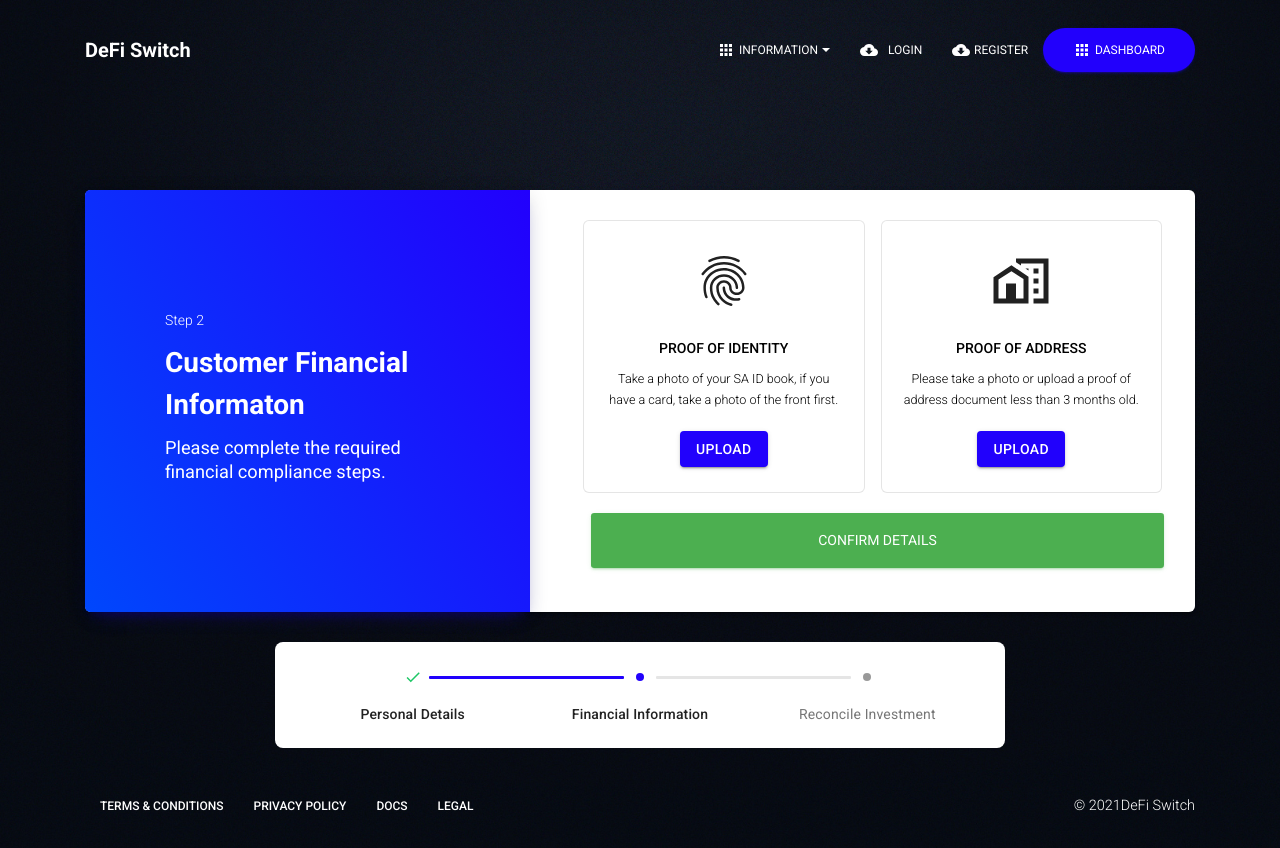
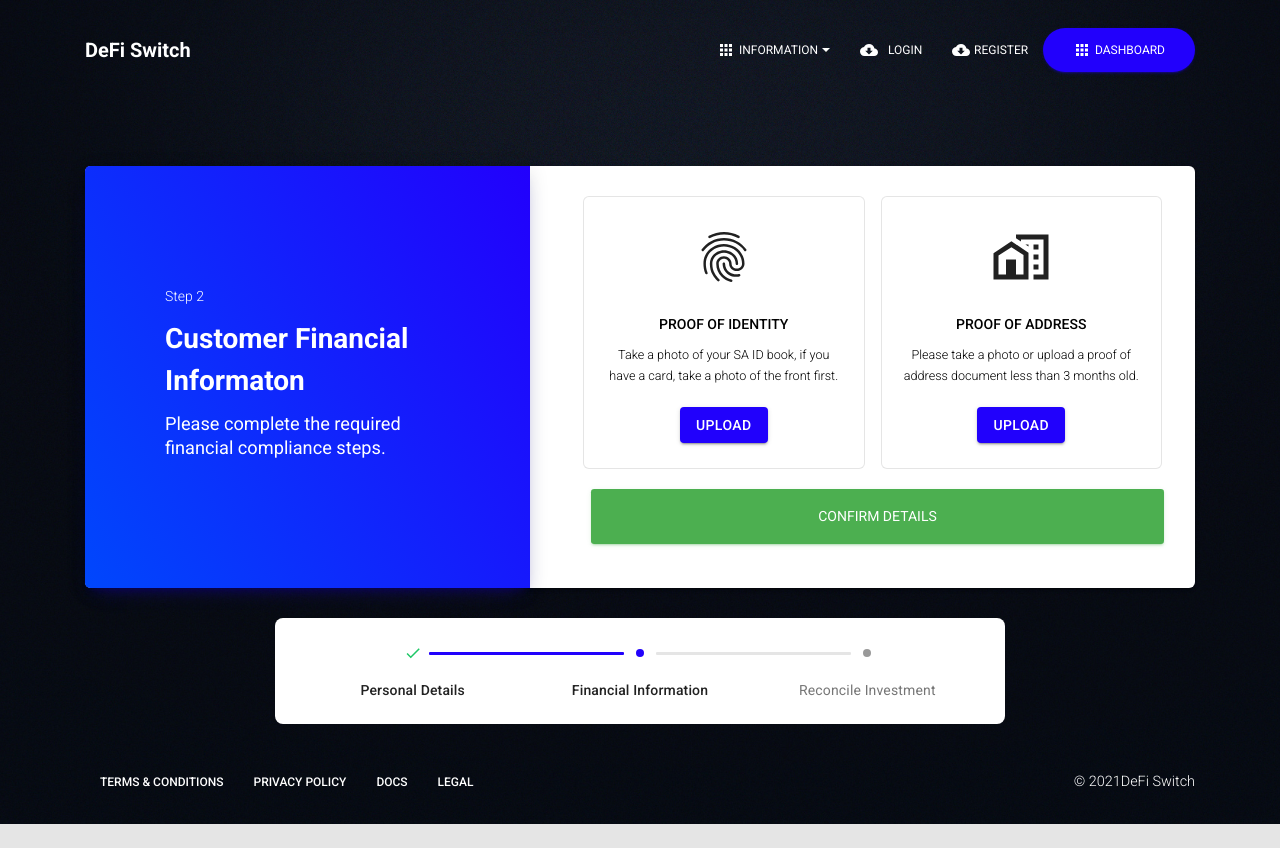
Before and after one commit to x33q/DeFi-Switch, a Next.js app: page /register2 in a window 1280 px wide. After the commit the page ends 824 px from the top, so only its background shows below. Built offline with nearby package versions, Linux system fonts and the light colour scheme.

Commit message:
Form margins

```diff
--- a/styles/jss/nextjs-material-kit/pages/registerPage.js
+++ b/styles/jss/nextjs-material-kit/pages/registerPage.js
@@ -5,7 +5,7 @@ const signupPageStyle = {
     ...container,
     zIndex: "2",
     position: "relative",
-    paddingTop: "20vh",
+    paddingTop: "17vh",
     color: "#FFFFFF",
     paddingBottom: "100px",
   },
--- a/styles/jss/nextjs-material-kit/pages/registerPage2.js
+++ b/styles/jss/nextjs-material-kit/pages/registerPage2.js
@@ -5,7 +5,7 @@ const signupPageStyle = {
     ...container,
     zIndex: "2",
     position: "relative",
-    paddingTop: "20vh",
+    paddingTop: "17vh",
     color: "#FFFFFF",
     paddingBottom: "100px",
   },
```
